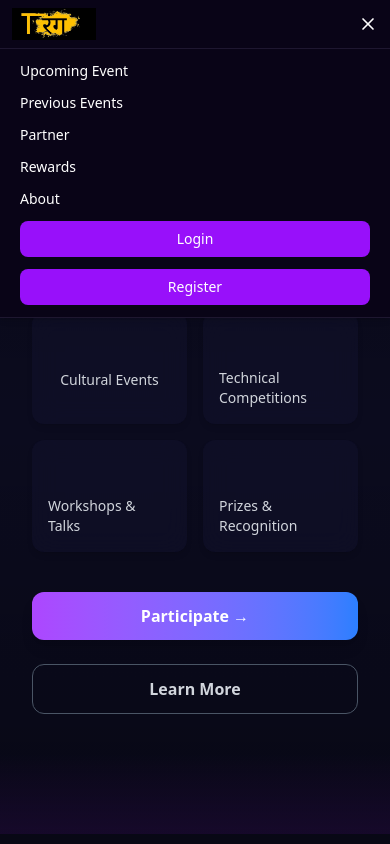
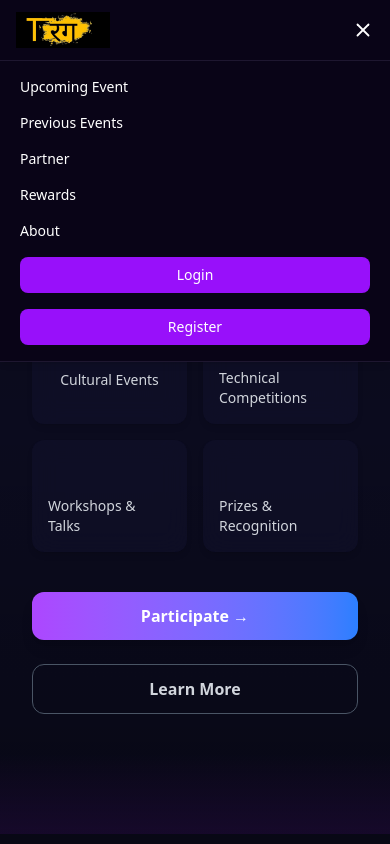
Before and after one commit to Satyam0000000/Tarang_Frontend, a React app: page / in a window 390 px wide. Both pictures are taken after a click on the button 368 px from the left and 24 px from the top of the page. Shown: the top 844 px of the page. Built offline with nearby package versions, Linux system fonts and the light colour scheme; the HTML template or start-up script is replaced by a standard one.

Commit message:
slight increase header

```diff
--- a/src/components/Header.jsx
+++ b/src/components/Header.jsx
@@ -23,13 +23,13 @@ const Header = ({ user, setUser }) => {
   };
   return (
     <header className="fixed top-0 left-0 w-full z-50 bg-[#0a0518]/95 backdrop-blur-md text-white border-b border-[#1e1730] shadow-md">
-      <div className="flex justify-between items-center px-3 md:px-8 py-2 md:py-4">
+      <div className="flex justify-between items-center px-4 md:px-8 py-3 md:py-4">
         {/* Logo */}
         <Link to="/" className="flex items-center">
         <img
           src={logo}
           alt="Tarang Logo"
-          className="h-8 md:h-12 w-auto"
+          className="h-9 md:h-12 w-auto"
     />
         </Link>
 
@@ -101,7 +101,7 @@ const Header = ({ user, setUser }) => {
           className="md:hidden text-white"
           onClick={() => setMobileOpen(!mobileOpen)}
         >
-          {mobileOpen ? <X size={20} /> : <Menu size={20} />}
+          {mobileOpen ? <X size={22} /> : <Menu size={22} />}
         </button>
       </div>
       {/* Mobile Navigation */}
@@ -114,7 +114,7 @@ const Header = ({ user, setUser }) => {
             transition={{ duration: 0.3 }}
             className="md:hidden bg-[#0a0518]/95 border-t border-[#1e1730] text-sm"
           >
-            <div className="flex flex-col px-5 py-3 space-y-3">
+            <div className="flex flex-col px-5 py-4 space-y-4">
               <button
                 onClick={() => {
                   handleParticipate();
```
